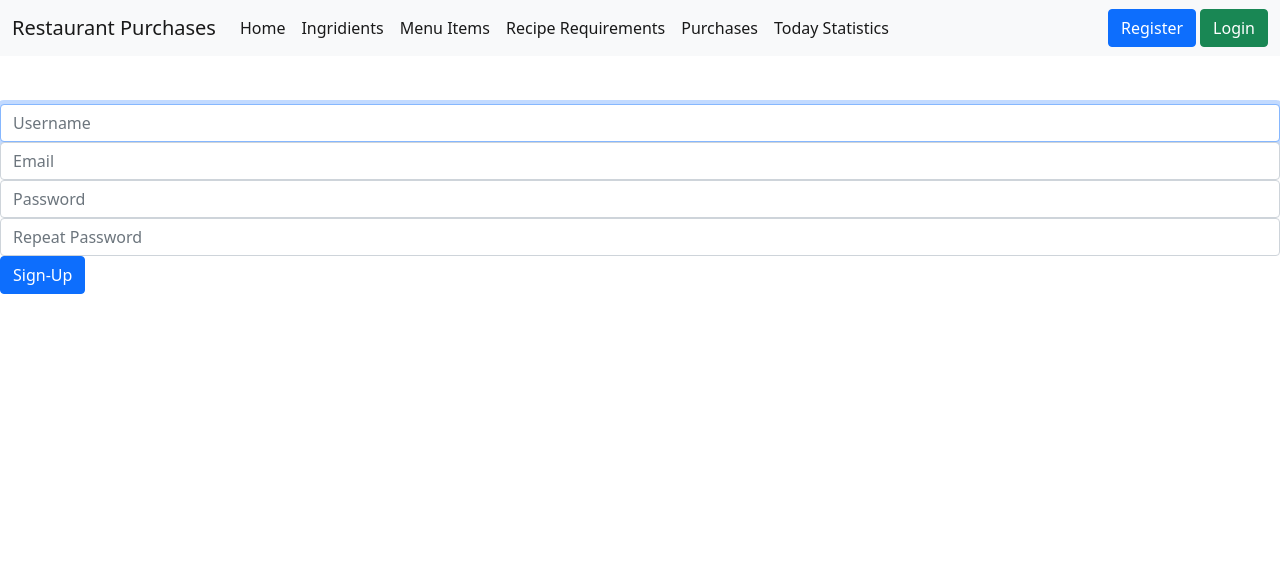
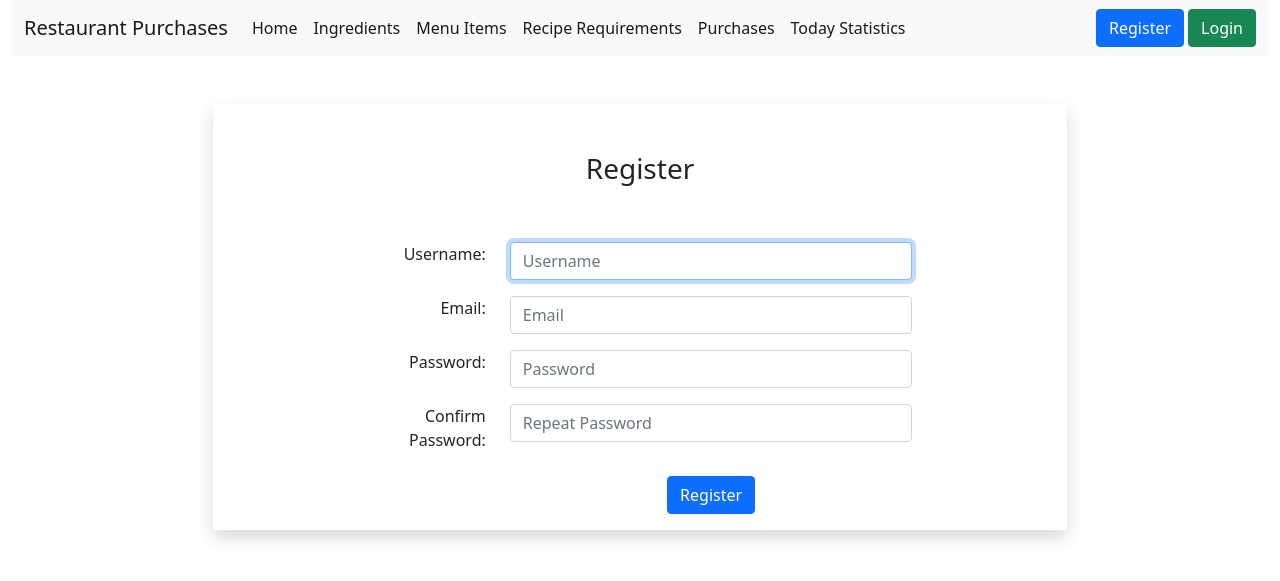
Before and after one commit to vs-sat-dev/Django-Restaurant-Purchases, a Django app: page /accounts/register/ in a window 1280 px wide. Shown: the top 581 px of the page. Run offline with Django 4.2, Linux system fonts and the light colour scheme.

Commit message:
Improove design and populate test ingredients and interactions with them

```diff
--- a/restaurant_purchases/accounts/views.py
+++ b/restaurant_purchases/accounts/views.py
@@ -1,4 +1,4 @@
-from django.shortcuts import render
+from django.shortcuts import render, redirect
 from django.views import View
 from django.contrib.auth.views import LoginView, LogoutView
 from django.contrib.auth import get_user_model
@@ -22,7 +22,7 @@ class RegisterView(View):
         if form.is_valid():
             user = form.save(commit=False)
             user.save()
-            return render(request, 'login.html')
+            return redirect('accounts:login')
         else:
             context = {'errors': form.errors, 'form': form}
             return render(request, 'register.html', context=context)
--- a/restaurant_purchases/templates/base.html
+++ b/restaurant_purchases/templates/base.html
@@ -12,6 +12,9 @@
   </head>
   <body>
 
+    <center>
+      <div class="container-fluid w-90">
+
     <nav class="navbar navbar-expand-lg navbar-light bg-light">
       <div class="container-fluid">
         <a class="navbar-brand" href="#">Restaurant Purchases</a>
@@ -25,7 +28,7 @@
             </li>
 
             <li class="nav-item">
-              <a class="nav-link active" aria-current="page" href="{% url 'restaurant:ingridient-list' %}">Ingridients</a>
+              <a class="nav-link active" aria-current="page" href="{% url 'restaurant:ingridient-list' %}">Ingredients</a>
             </li>
 
             <li class="nav-item">
@@ -56,8 +59,11 @@
     </nav>
     <br /><br />
 
-    {% block content %}
-    {% endblock %}
+
+      {% block content %}
+      {% endblock %}
+    </div>
+  </center>
 
     <script src="https://cdn.jsdelivr.net/npm/bootstrap@5.0.2/dist/js/bootstrap.bundle.min.js" integrity="sha384-MrcW6ZMFYlzcLA8Nl+NtUVF0sA7MsXsP1UyJoMp4YLEuNSfAP+JcXn/tWtIaxVXM" crossorigin="anonymous"></script>
   </body>
--- a/restaurant_purchases/templates/ingridient-post.html
+++ b/restaurant_purchases/templates/ingridient-post.html
@@ -1,6 +1,6 @@
 {% extends 'base.html' %}
 
-{% block title %}Add Ingridient{% endblock %}
+{% block title %}Add Ingredient{% endblock %}
 
 {% block content %}
 
--- a/restaurant_purchases/templates/ingridient-update.html
+++ b/restaurant_purchases/templates/ingridient-update.html
@@ -1,6 +1,6 @@
 {% extends 'base.html' %}
 
-{% block title %}Update Ingridient{% endblock %}
+{% block title %}Update Ingredient{% endblock %}
 
 {% block content %}
 
@@ -13,7 +13,7 @@
 
         <div class="col-md-8 shadow">
             <br /><br />
-            <center><h3>Update Ingridient</h3></center>
+            <center><h3>Update Ingredient</h3></center>
             <br /><br />
         <div class="row mb-3">
             <div class="col-md-2"></div>
--- a/restaurant_purchases/templates/recipe-requirement-post.html
+++ b/restaurant_purchases/templates/recipe-requirement-post.html
@@ -38,7 +38,7 @@
         <div class="row mb-3">
             <div class="col-md-2"></div>
 
-            <div class="col-md-2" align="right"><label class="form-label">Ingridient:</label></div>
+            <div class="col-md-2" align="right"><label class="form-label">Ingredient:</label></div>
             <div class="col-md-6">{{ form.ingridient }}</div>
 
             <div class="col-md-2"></div>
--- a/restaurant_purchases/templates/register.html
+++ b/restaurant_purchases/templates/register.html
@@ -17,11 +17,68 @@
 {% endif %}
 
 <form action="{% url 'accounts:register' %}" method="POST">
+
     {% csrf_token %}
-    {{ form.username }}
-    {{ form.email }}
-    {{ form.password1 }}
-    {{ form.password2 }}
-    <input type="submit" class="btn btn-primary" value="Sign-Up" />
+
+
+    <div class="row">
+        <div class="col-md-2"></div>
+
+
+        <div class="col-md-8 shadow">
+            <br /><br />
+            <center><h3>Register</h3></center>
+            <br /><br />
+
+            <div class="row mb-3">
+                <div class="col-md-2"></div>
+
+                <div class="col-md-2" align="right"><label class="form-label">Username:</label></div>
+                <div class="col-md-6">{{ form.username }}</div>
+
+                <div class="col-md-2"></div>
+            </div>
+
+        <div class="row mb-3">
+            <div class="col-md-2"></div>
+
+            <div class="col-md-2" align="right"><label class="form-label">Email:</label></div>
+            <div class="col-md-6">{{ form.email }}</div>
+
+            <div class="col-md-2"></div>
+        </div>
+
+        <div class="row mb-3">
+            <div class="col-md-2"></div>
+
+            <div class="col-md-2" align="right"><label class="form-label">Password:</label></div>
+            <div class="col-md-6">{{ form.password1 }}</div>
+
+            <div class="col-md-2"></div>
+        </div>
+
+        <div class="row mb-3">
+            <div class="col-md-2"></div>
+
+            <div class="col-md-2" align="right"><label class="form-label">Confirm Password:</label></div>
+            <div class="col-md-6">{{ form.password2 }}</div>
+
+            <div class="col-md-2"></div>
+        </div>
+
+        <div class="row mb-3">
+            <div class="col-md-2"></div>
+
+            <div class="col-md-2" align="right"></div>
+            <div class="col-md-6"><center><input type="submit" class="btn btn-primary" value="Register" /></center></div>
+
+            <div class="col-md-2"></div>
+        </div>
+
+
+        <div class="col-md-2"></div>
+        </div>
+
+    </div>
 </form>
 {% endblock %}
```
Also changed, not shown: restaurant_purchases/templates/ingridient-list.html (+13 -13 lines), restaurant_purchases/templates/login.html (+42 -3 lines), restaurant_purchases/templates/menu-item-detail.html (+27 -10 lines), restaurant_purchases/templates/menu-item-list.html (+7 -7 lines), restaurant_purchases/templates/purchase-list.html (+6 -6 lines), restaurant_purchases/templates/recipe-requirement-list.html (+6 -6 lines), restaurant_purchases/db.sqlite3.
